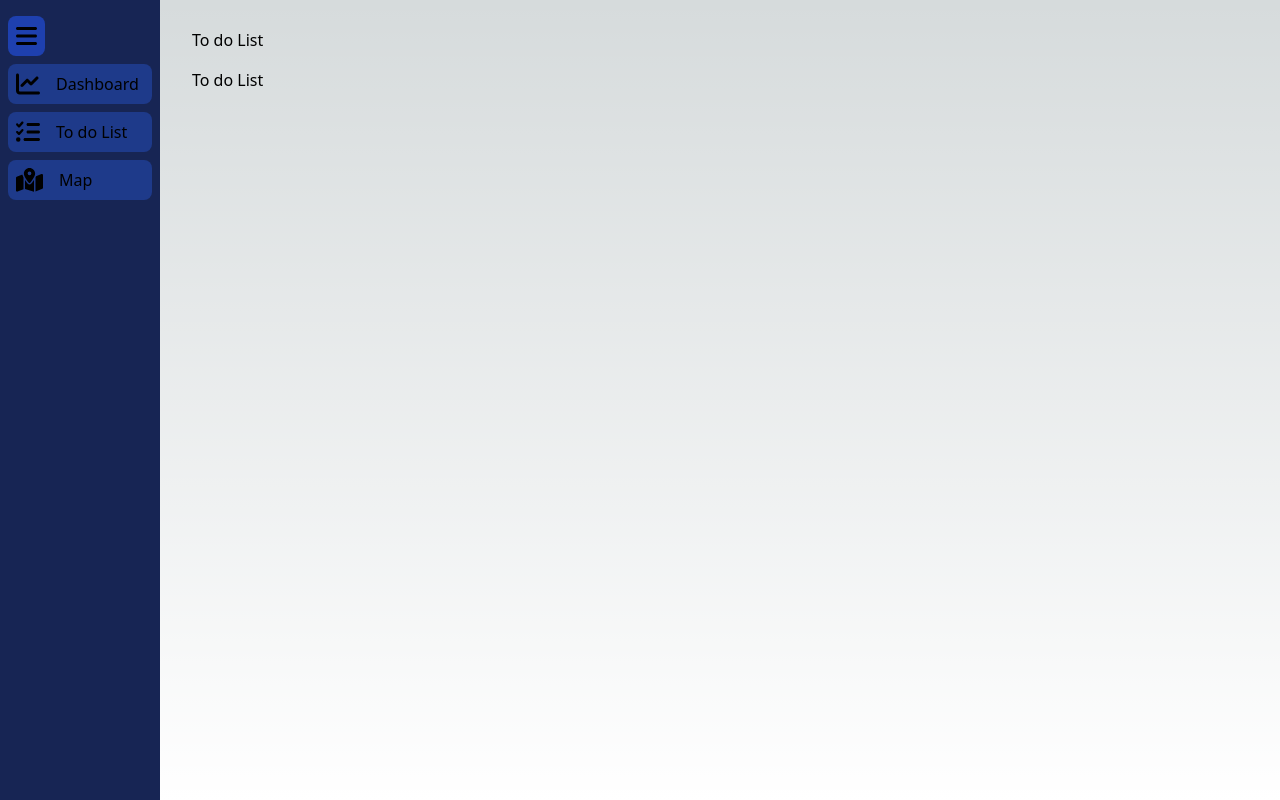
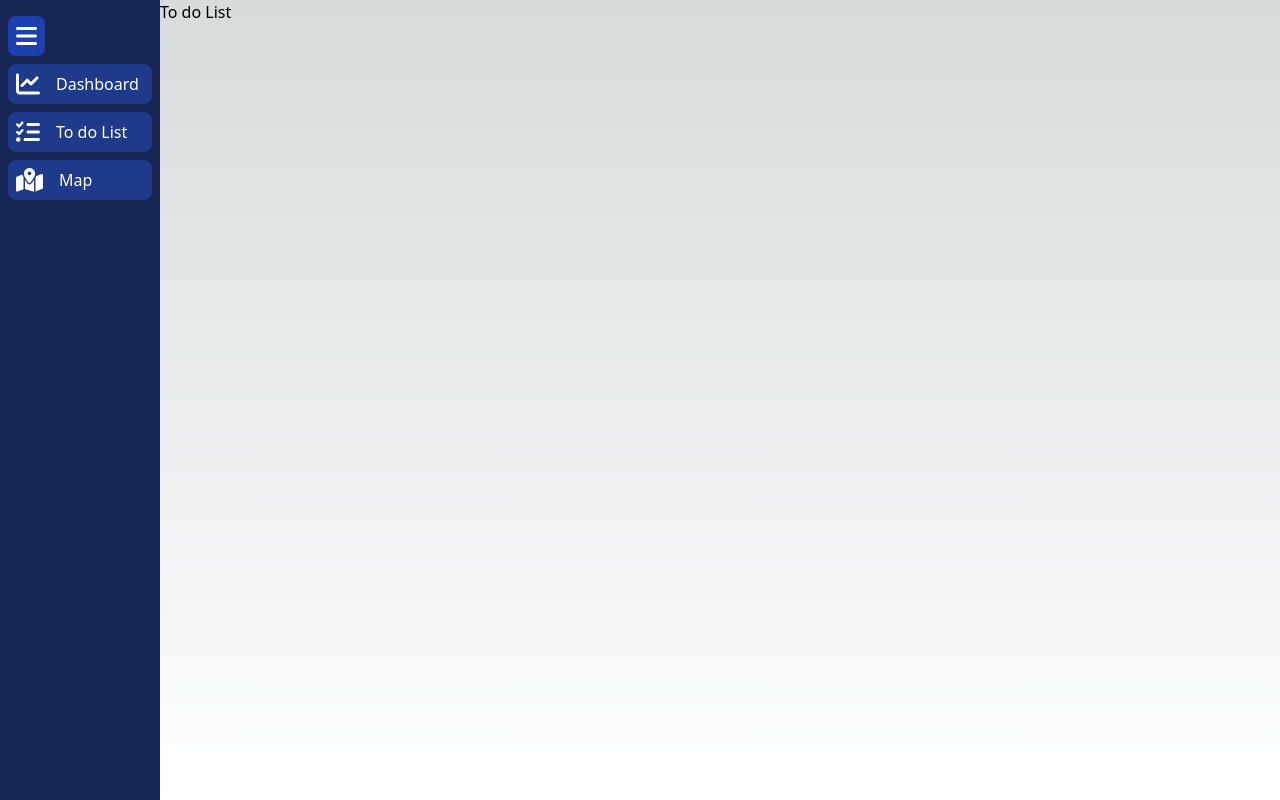
Before and after one commit to sh-oon/LoverMap, a Next.js app: page /to-do in a window 1280 px wide. Both pictures are taken after a click on the button 26 px from the left and 36 px from the top of the page. Built offline with nearby package versions, Linux system fonts and the light colour scheme; no server answers.

Commit message:
style / 레이아웃 구조 수정

```diff
--- a/src/components/layout.tsx
+++ b/src/components/layout.tsx
@@ -17,10 +17,7 @@ const Layout = ({ children }: LayoutProps) => {
     <>
       <main className={'flex min-h-dvh'}>
         <Navigation isLogged />
-        <div className={'pt-3 pl-8 flex-1'}>
-          <h1 className={'py-4'}>{currentMenu.name}</h1>
-          {children}
-        </div>
+        {children}
       </main>
     </>
   );
--- a/src/components/navigation.tsx
+++ b/src/components/navigation.tsx
@@ -28,6 +28,7 @@ const Navigation: NextPage<NavigationProps> = (props) => {
         <FontAwesomeIcon
           className={`rounded-lg p-2 hover:bg-blue-800 transition-all ${isMenuOpen ? 'bg-blue-800' : 'bg-blue-900'}`}
           size={'xl'}
+          color={'white'}
           icon={generateIconDefinition('bars')}
         />
       </button>
@@ -46,10 +47,13 @@ const Navigation: NextPage<NavigationProps> = (props) => {
                 <FontAwesomeIcon
                   className={''}
                   size={'xl'}
+                  color={'white'}
                   icon={generateIconDefinition(nav.icon)}
                 />
                 {isMenuOpen && (
-                  <span className={'whitespace-nowrap'}>{nav.name}</span>
+                  <span className={'whitespace-nowrap text-white'}>
+                    {nav.name}
+                  </span>
                 )}
               </div>
             </Link>
```
